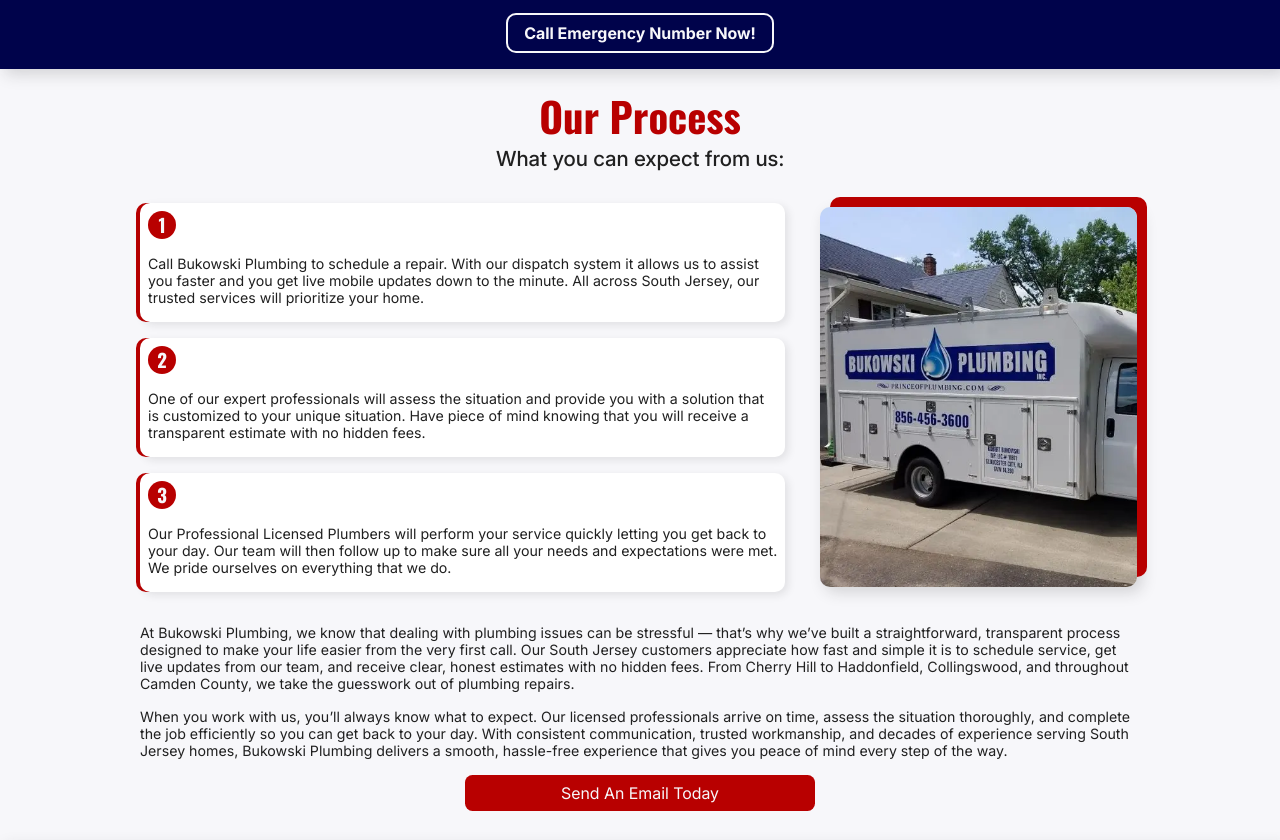
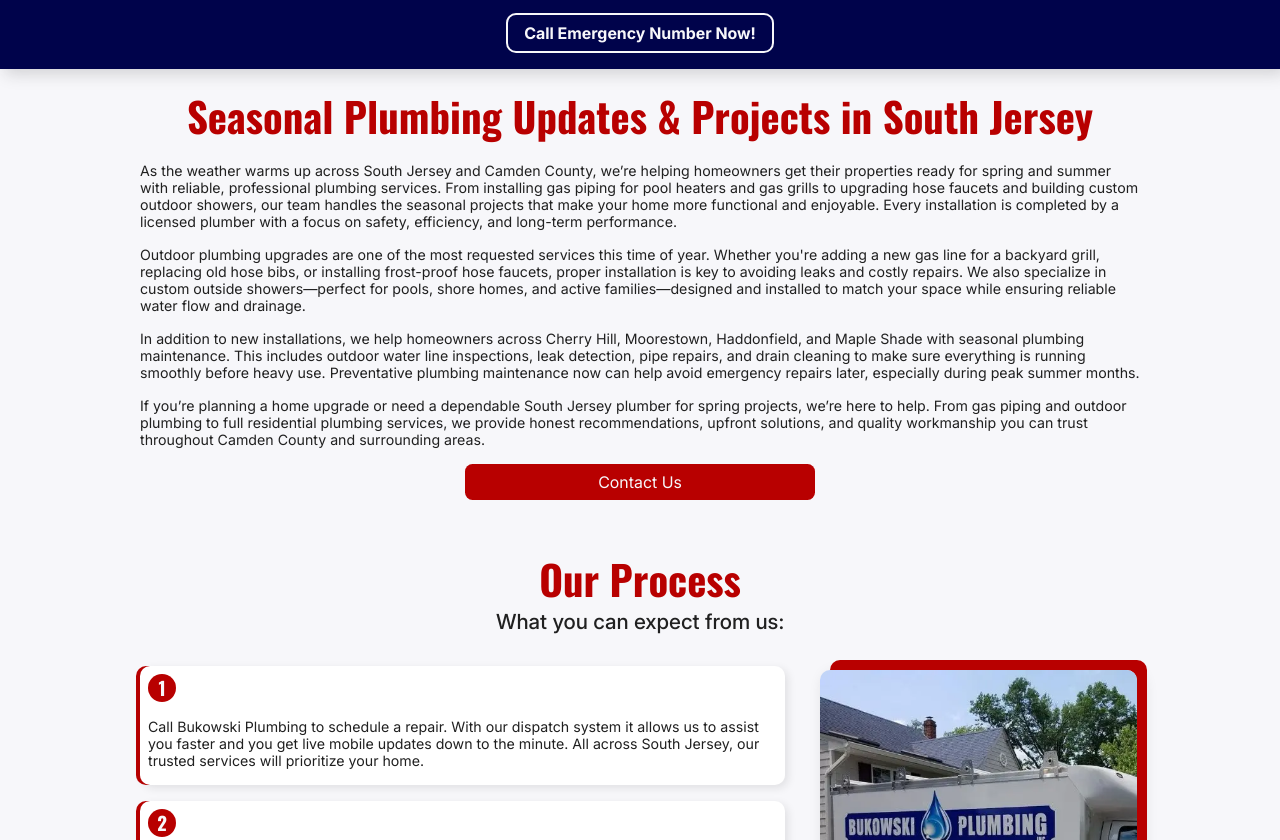
Before and after one commit to CherryHillWebDev/bukowski-plumbing, a plain HTML site: page index.html in a window 1280 px wide. Shown: the part 3031-3871 px from the top of the page. Drawn offline with Linux system fonts and the light colour scheme.

Commit message:
adding keywords and SEO section to index, adding gallery images

```diff
--- a/index.html
+++ b/index.html
@@ -289,6 +289,27 @@
             </div>
         </section>
         <section class="content-container our-process">
+            <h2 class="large-scale centered">Seasonal Plumbing Updates & Projects in South Jersey</h2>
+            <div class="process-description">
+                <p class="small-scale">
+                    As the weather warms up across South Jersey and Camden County, we’re helping homeowners get their properties ready for spring and summer with reliable, professional plumbing services. From installing gas piping for pool heaters and gas grills to upgrading hose faucets and building custom outdoor showers, our team handles the seasonal projects that make your home more functional and enjoyable. Every installation is completed by a licensed plumber with a focus on safety, efficiency, and long-term performance.
+                </p>
+                <p class="small-scale">
+                    Outdoor plumbing upgrades are one of the most requested services this time of year. Whether you're adding a new gas line for a backyard grill, replacing old hose bibs, or installing frost-proof hose faucets, proper installation is key to avoiding leaks and costly repairs. We also specialize in custom outside showers—perfect for pools, shore homes, and active families—designed and installed to match your space while ensuring reliable water flow and drainage.
+                </p>
+                <p class="small-scale">
+                    In addition to new installations, we help homeowners across Cherry Hill, Moorestown, Haddonfield, and Maple Shade with seasonal plumbing maintenance. This includes outdoor water line inspections, leak detection, pipe repairs, and drain cleaning to make sure everything is running smoothly before heavy use. Preventative plumbing maintenance now can help avoid emergency repairs later, especially during peak summer months.
+                </p>
+                <p class="small-scale">
+                    If you’re planning a home upgrade or need a dependable South Jersey plumber for spring projects, we’re here to help. From gas piping and outdoor plumbing to full residential plumbing services, we provide honest recommendations, upfront solutions, and quality workmanship you can trust throughout Camden County and surrounding areas.
+                </p>
+                <div class="updates-img img-wrapper">
+
+                </div>
+                <a href="#contact" class="cta centered" title="Contact Bukowski Plumbing">Contact Us</a>
+            </div>
+        </section>
+        <section class="content-container our-process">
             <h2 class="large-scale centered">Our Process</h2>
             <p class="med-scale bold centered">What you can expect from us:</p>
             <div class="process-holder">
--- a/js/gallery.js
+++ b/js/gallery.js
@@ -30,6 +30,10 @@
     {
         id: 6,
         images: ['../img/gallery/frozen-pipe1/4ebab723515acebb67726d9f243c09d562e17287-1.jpg', '../img/gallery/frozen-pipe1/4ebab723515acebb67726d9f243c09d562e17287-2.jpg', '../img/gallery/frozen-pipe1/4ebab723515acebb67726d9f243c09d562e17287-3.jpg', '../img/gallery/frozen-pipe1/4ebab723515acebb67726d9f243c09d562e17287-4.jpg']
+    },
+    {
+        id: 7,
+        images: ['../img/gallery/emergency-pipe2/ea87b31a6ce9ba7216169e030837b80ec058b36b-1.jpg', '../img/gallery/emergency-pipe2/ea87b31a6ce9ba7216169e030837b80ec058b36b-2.jpg', '../img/gallery/emergency-pipe2/ea87b31a6ce9ba7216169e030837b80ec058b36b-3.jpg', '../img/gallery/emergency-pipe2/ea87b31a6ce9ba7216169e030837b80ec058b36b-4.jpg', '../img/gallery/emergency-pipe2/ea87b31a6ce9ba7216169e030837b80ec058b36b-6.jpg']
     }
 ]
 
```
Also changed, not shown: pages/gallery.html (+9 -0 lines), img/gallery/emergency-pipe2/ea87b31a6ce9ba7216169e030837b80ec058b36b-1.jpg (added), img/gallery/emergency-pipe2/ea87b31a6ce9ba7216169e030837b80ec058b36b-2.jpg (added), img/gallery/emergency-pipe2/ea87b31a6ce9ba7216169e030837b80ec058b36b-3.jpg (added), img/gallery/emergency-pipe2/ea87b31a6ce9ba7216169e030837b80ec058b36b-4.jpg (added), img/gallery/emergency-pipe2/ea87b31a6ce9ba7216169e030837b80ec058b36b-6.jpg (added).
